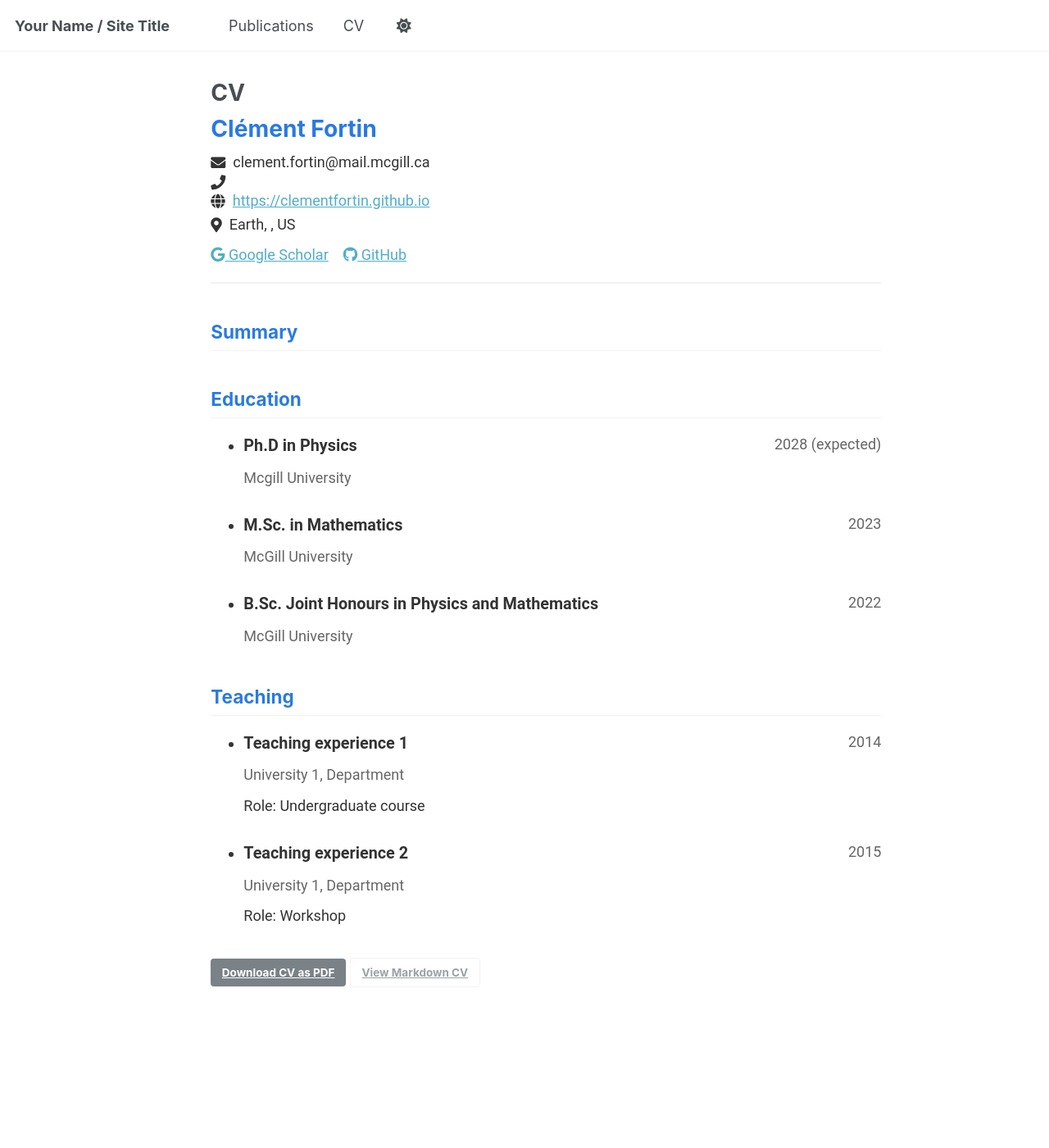
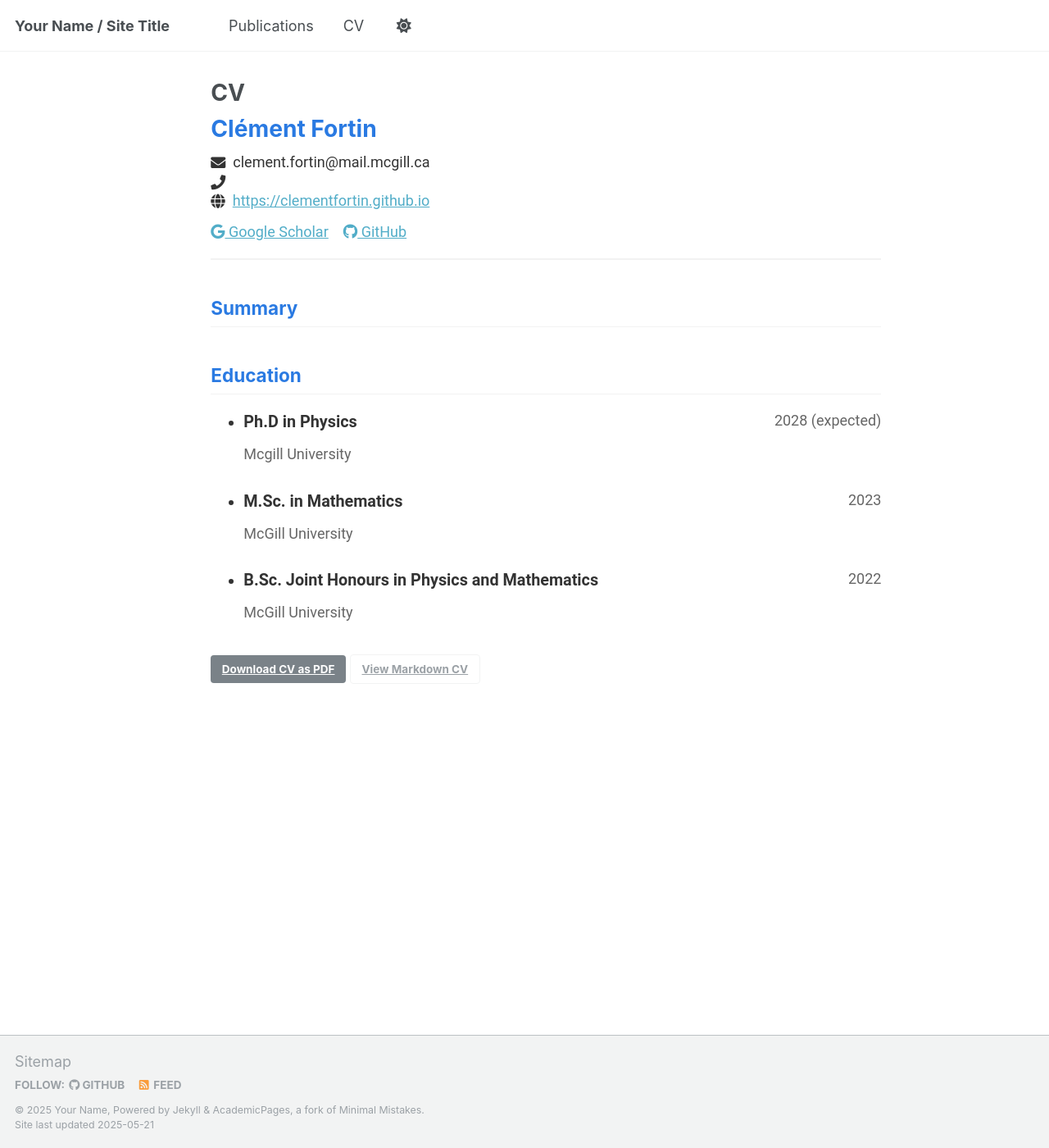
Before and after one commit to ClementFortin/ClementFortin.github.io, a Jekyll site: the page built from _pages/cv-json.md, in a window 1280 px wide and 1400 px high. Shown: the whole window at 82% size. Built offline with Jekyll 4.4.1, drawn with Linux system fonts in a browser that asks for light colours.

Commit message:
Update cv.json

```diff
--- a/_data/cv.json
+++ b/_data/cv.json
@@ -5,13 +5,6 @@
     "phone": "",
     "website": "https://clementfortin.github.io",
     "summary": "",
-    "location": {
-      "address": "",
-      "postalCode": "",
-      "city": "Earth",
-      "countryCode": "US",
-      "region": ""
-    },
     "profiles": [
       {
         "network": "Google Scholar",
@@ -58,21 +51,5 @@
   "skills": [],
   "languages": [],
   "interests": [],
-  "references": [],
-  "teaching": [
-    {
-      "course": "Teaching experience 1",
-      "institution": "University 1, Department",
-      "date": "2014-01-01",
-      "role": "Undergraduate course",
-      "description": ""
-    },
-    {
-      "course": "Teaching experience 2",
-      "institution": "University 1, Department",
-      "date": "2015-01-01",
-      "role": "Workshop",
-      "description": ""
-    }
-  ]
+  "references": []
 }
```
